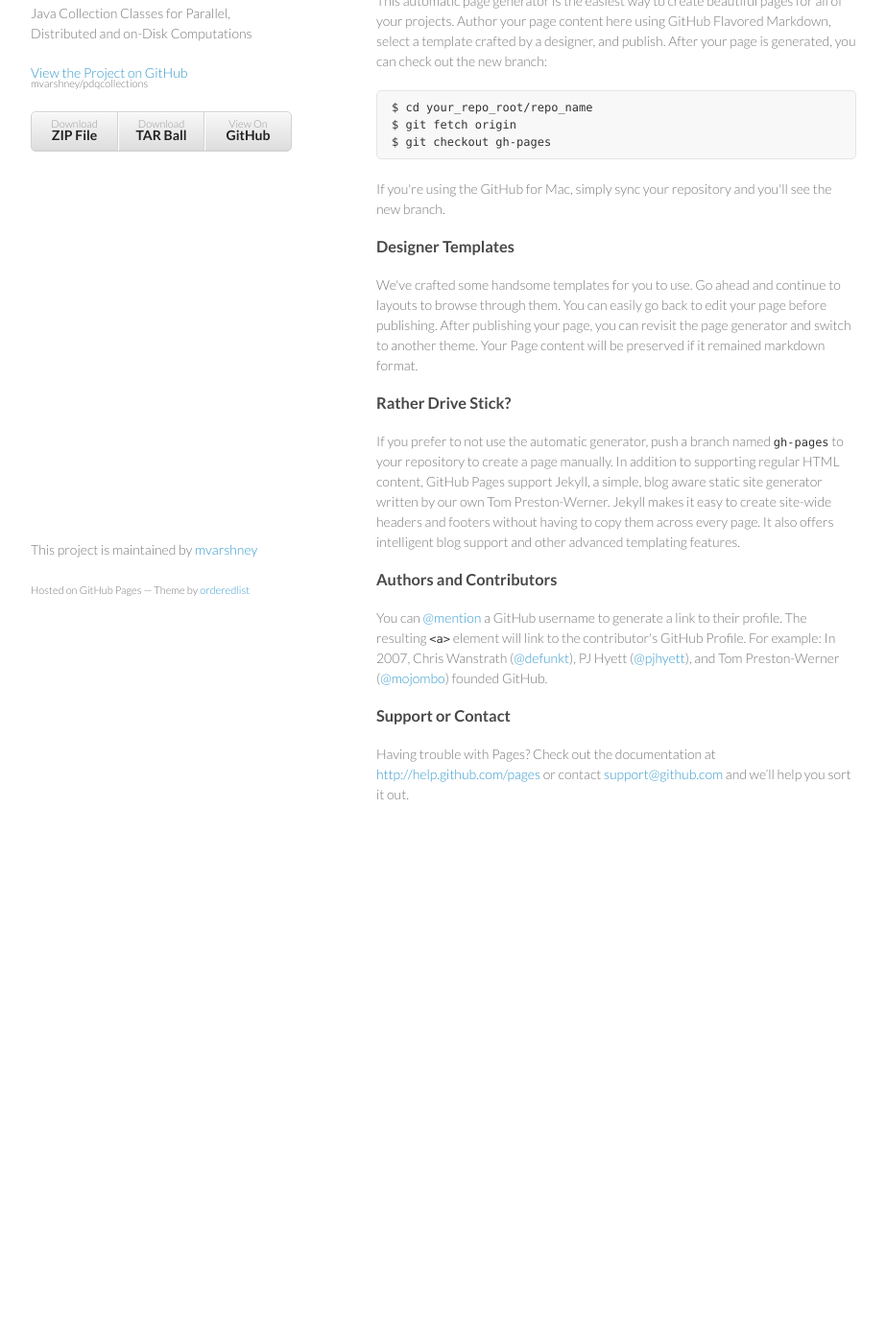
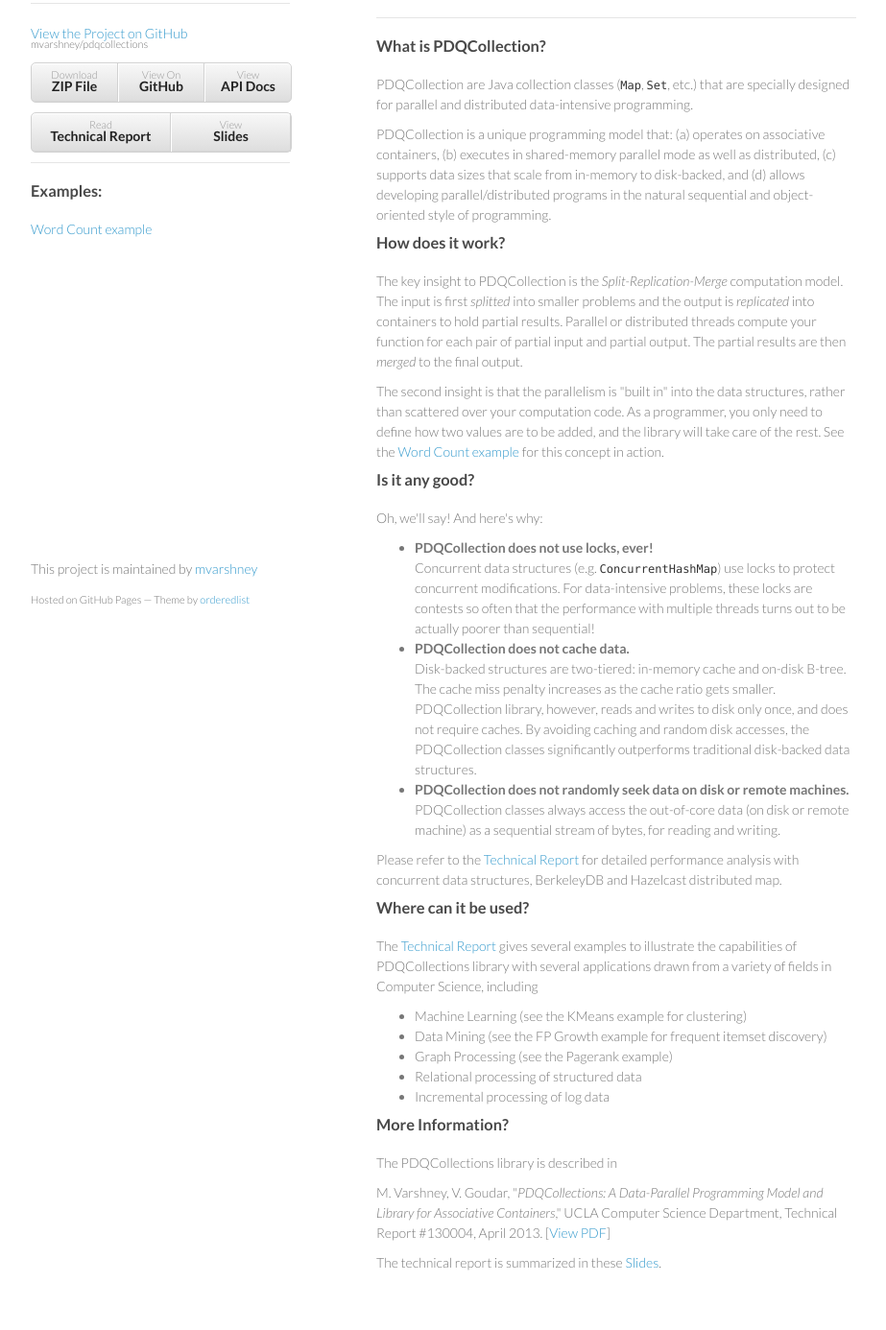
Before and after one commit to mvarshney/pdqcollections, a plain HTML site: page index.html in a window 1280 px wide. Shown: the part 106-1492 px from the top of the page at 96% size, without its empty margins (178-1101 px from the left). Before the commit the page ends 1014 px from the top, so only its background shows below. Drawn offline with Linux system fonts and the light colour scheme.

Commit message:
first draft

```diff
--- a/index.html
+++ b/index.html
@@ -3,7 +3,7 @@
   <head>
     <meta charset="utf-8">
     <meta http-equiv="X-UA-Compatible" content="chrome=1">
-    <title>Pdqcollections by mvarshney</title>
+    <title>PDQCollection by mvarshney</title>
 
     <link rel="stylesheet" href="stylesheets/styles.css">
     <link rel="stylesheet" href="stylesheets/pygment_trac.css">
@@ -15,45 +15,79 @@
   <body>
     <div class="wrapper">
       <header>
-        <h1>Pdqcollections</h1>
-        <p>Java Collection Classes for Parallel, Distributed and on-Disk Computations</p>
+        <h1>PDQCollection</h1>
+    <hr>
 
         <p class="view"><a href="https://github.com/mvarshney/pdqcollections">View the Project on GitHub <small>mvarshney/pdqcollections</small></a></p>
 
 
         <ul>
           <li><a href="https://github.com/mvarshney/pdqcollections/zipball/master">Download <strong>ZIP File</strong></a></li>
-          <li><a href="https://github.com/mvarshney/pdqcollections/tarball/master">Download <strong>TAR Ball</strong></a></li>
+          <!--li><a href="https://github.com/mvarshney/pdqcollections/tarball/master">Download <strong>TAR Ball</strong></a></li-->
           <li><a href="https://github.com/mvarshney/pdqcollections">View On <strong>GitHub</strong></a></li>
+          <li><a href="apidocs/index.html">View<strong>API Docs</strong></a></li>
         </ul>
+
+         <ul>
+              <li style="width:144px;"><a href="http://fmdb.cs.ucla.edu/Treports/PDQCollections%20Paper.pdf">Read <strong>Technical Report</strong></a></li>
+              <li style="width:123px;"><a href="PDQCollections-Slides.pdf">View<strong>Slides</strong></a></li>
+            </ul>
+            <hr>
+        <h3>Examples:</h3>
+        <p><a href="word_count_example.html">Word Count example</a></p>
       </header>
+
       <section>
-        <h3>Welcome to GitHub Pages.</h3>
+          <h2>Java Collection Classes for Parallel, Distributed and on-Disk Computations</h2>
+          <hr>
+        <h3>What is PDQCollection?</h3>
+        <p>PDQCollection are Java collection classes (<code>Map</code>, <code>Set</code>, etc.) that are specially designed for parallel and distributed data-intensive programming.</p>
 
-<p>This automatic page generator is the easiest way to create beautiful pages for all of your projects. Author your page content here using GitHub Flavored Markdown, select a template crafted by a designer, and publish. After your page is generated, you can check out the new branch:</p>
+        <p>PDQCollection is a unique programming model that: (a) operates on associative containers, (b) executes in shared-memory parallel mode as well as distributed, (c) supports data sizes that scale from in-memory to disk-backed, and (d) allows developing parallel/distributed programs in the natural sequential and object-oriented style of programming. </p>
 
-<pre><code>$ cd your_repo_root/repo_name
-$ git fetch origin
-$ git checkout gh-pages
-</code></pre>
 
-<p>If you're using the GitHub for Mac, simply sync your repository and you'll see the new branch.</p>
+<h3>How does it work?</h3>
 
-<h3>Designer Templates</h3>
+<p>The key insight to PDQCollection is the <em>Split-Replication-Merge</em> computation model. The input is first <em>splitted</em> into smaller problems and the output is <em>replicated</em> into containers to hold partial results. Parallel or distributed threads compute your function for each pair of partial input and partial output. The partial results are then <em>merged</em> to the final output. <!--See <a href="mastering_the_concepts.html">Mastering the Concepts</a> for further details.</p>-->
 
-<p>We've crafted some handsome templates for you to use. Go ahead and continue to layouts to browse through them. You can easily go back to edit your page before publishing. After publishing your page, you can revisit the page generator and switch to another theme. Your Page content will be preserved if it remained markdown format.</p>
+<p>The second insight is that the parallelism is "built in" into the data structures, rather than scattered over your computation code. As a programmer, you only need to define how two values are to be added, and the library will take care of the rest. See the <a href="word_count_example.html">Word Count example</a> for this concept in action.</p>
 
-<h3>Rather Drive Stick?</h3>
+<p>
 
-<p>If you prefer to not use the automatic generator, push a branch named <code>gh-pages</code> to your repository to create a page manually. In addition to supporting regular HTML content, GitHub Pages support Jekyll, a simple, blog aware static site generator written by our own Tom Preston-Werner. Jekyll makes it easy to create site-wide headers and footers without having to copy them across every page. It also offers intelligent blog support and other advanced templating features.</p>
+<h3>Is it any good?</h3>
 
-<h3>Authors and Contributors</h3>
+<p>Oh, we'll say! And here's why:</p>
+<ul>
+<li><b>PDQCollection does not use locks, ever!</b> </li>
+Concurrent data structures (e.g. <code>ConcurrentHashMap</code>) use locks to protect concurrent modifications. For data-intensive problems, these locks are contests so often that the performance with multiple threads turns out to be actually poorer than sequential!
+<li><b>PDQCollection does not cache data.</b></li>
+Disk-backed structures are two-tiered: in-memory cache and on-disk B-tree. The cache miss penalty increases as the cache ratio gets smaller. PDQCollection library, however, reads and writes to disk only once, and does not require caches. By avoiding caching and random disk accesses, the PDQCollection classes significantly outperforms traditional disk-backed data structures.
+<li><b>PDQCollection does not randomly seek data on disk or remote machines.</b></li>
+PDQCollection classes always access the out-of-core data (on disk or remote machine) as a sequential stream of bytes, for reading and writing.
+</ul>
 
-<p>You can <a href="https://github.com/blog/821" class="user-mention">@mention</a> a GitHub username to generate a link to their profile. The resulting <code>&lt;a&gt;</code> element will link to the contributor's GitHub Profile. For example: In 2007, Chris Wanstrath (<a href="https://github.com/defunkt" class="user-mention">@defunkt</a>), PJ Hyett (<a href="https://github.com/pjhyett" class="user-mention">@pjhyett</a>), and Tom Preston-Werner (<a href="https://github.com/mojombo" class="user-mention">@mojombo</a>) founded GitHub.</p>
+<p>Please refer to the <a href="http://fmdb.cs.ucla.edu/Treports/PDQCollections%20Paper.pdf">Technical Report</a> for detailed performance analysis with concurrent data structures, BerkeleyDB and Hazelcast distributed map.</p>
 
-<h3>Support or Contact</h3>
+<h3>Where can it be used?</h3>
 
-<p>Having trouble with Pages? Check out the documentation at <a href="http://help.github.com/pages">http://help.github.com/pages</a> or contact <a href="mailto:support@github.com">support@github.com</a> and we’ll help you sort it out.</p>
+<p>The <a href="http://fmdb.cs.ucla.edu/Treports/PDQCollections%20Paper.pdf">Technical Report</a> gives several examples to illustrate the capabilities of PDQCollections library with several applications drawn from a variety of fields in Computer Science, including</p>
+
+<ul>
+    <li>Machine Learning (see the KMeans example for clustering)</li>
+    <li>Data Mining (see the FP Growth example for frequent itemset discovery)</li>
+    <li>Graph Processing (see the Pagerank example)</li>
+    <li>Relational processing of structured data</li>
+    <li>Incremental processing of log data</li>
+</ul>
+
+<h3>More Information?</h3>
+
+<p>The PDQCollections library is described in</p>
+
+<p>M. Varshney, V. Goudar, "<em>PDQCollections: A Data-Parallel Programming Model and Library for Associative Containers</em>," UCLA Computer Science Department, Technical Report #130004, April 2013. [<a href="http://fmdb.cs.ucla.edu/Treports/PDQCollections%20Paper.pdf">View PDF</a>]</p>
+
+<p>The technical report is summarized in these <a href="PDQCollections-Slides.pdf">Slides</a>.
+
       </section>
       <footer>
         <p>This project is maintained by <a href="https://github.com/mvarshney">mvarshney</a></p>
--- a/stylesheets/styles.css
+++ b/stylesheets/styles.css
@@ -13,7 +13,7 @@ h1, h2, h3, h4, h5, h6 {
 }
 
 p, ul, ol, table, pre, dl {
-  margin:0 0 20px;
+  margin:0 0 10px;
 }
 
 h1, h2, h3 {
```
Also changed, not shown: word_count_example.html (added, +98 -0 lines), 1 other file.
